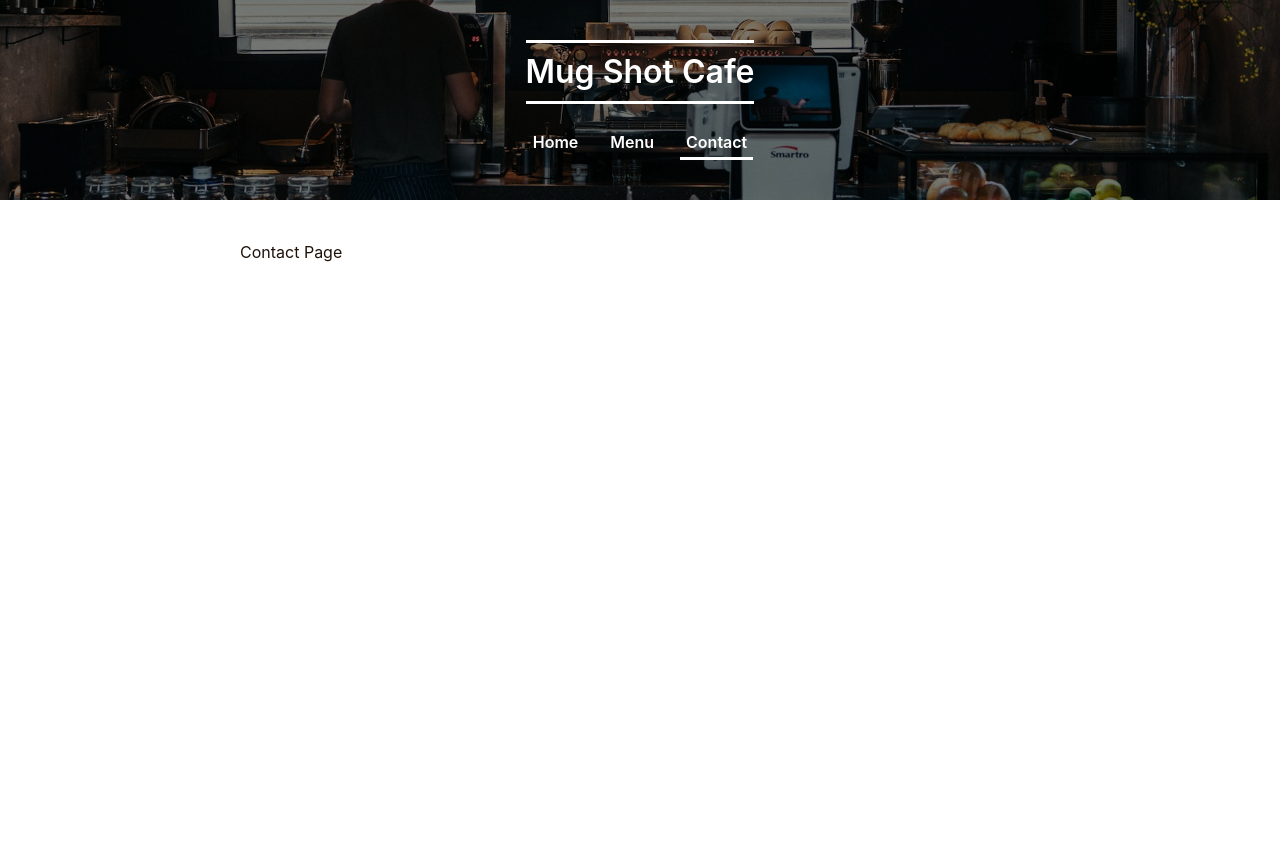
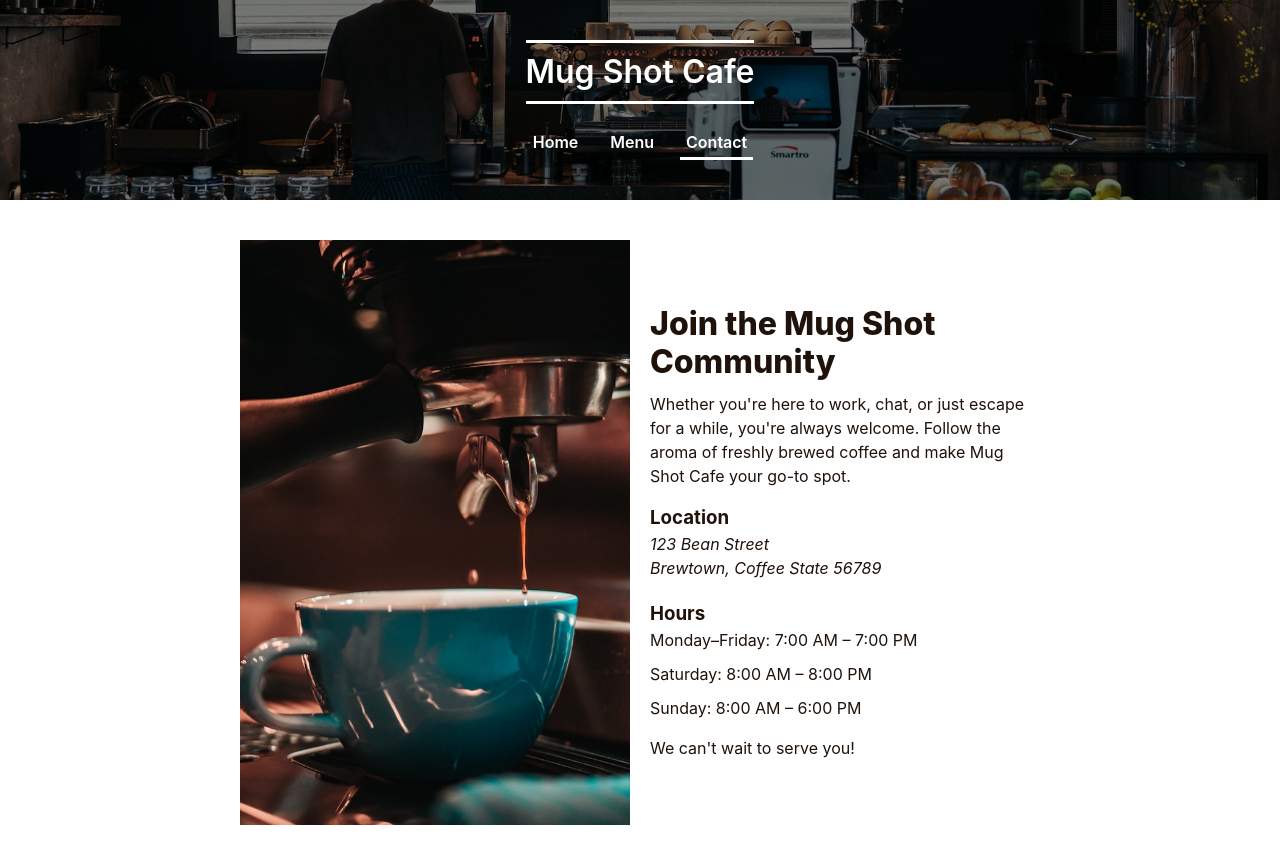
Before and after one commit to jsklcodes/restaurant-page-top, a website built with webpack: page src/template.html in a window 1280 px wide. Both pictures are taken after a click on the button "Contact". Before the commit the page ends 800 px from the top, so only its background shows below. Built offline with nearby package versions, Linux system fonts and the light colour scheme.

Commit message:
Create contact content
This commit keeps the changes to create the contact content, as well
style it.

```diff
--- a/src/index.css
+++ b/src/index.css
@@ -125,3 +125,34 @@ img {
 .menu__list {
   list-style: none;
 }
+
+/* MARK: Contact */
+.contact {
+  display: grid;
+  grid-template-columns: repeat(auto-fit, minmax(24rem, 1fr));
+  gap: 2rem;
+  align-items: center;
+}
+
+.contact__title {
+  font-weight: 800;
+  font-size: clamp(2.4rem, 2.5vw, 3.2rem);
+  line-height: 1.2;
+  margin-bottom: 1rem;
+}
+
+.contact__description {
+  margin-bottom: 1.6rem;
+}
+
+.contact__details {
+  display: grid;
+  gap: 2rem;
+}
+
+.contact__hours-list {
+  display: grid;
+  gap: 1rem;
+  list-style: none;
+  margin-bottom: 1.6rem;
+}
--- a/src/pages/Contact.js
+++ b/src/pages/Contact.js
@@ -1,3 +1,38 @@
+import contactImage from '../images/img-2.jpg';
+
 export const getContactPage = () => {
-  return 'Contact Page';
+  return `
+    <section class="contact">
+      <img src="${contactImage}" alt="A close-up of an espresso machine pouring espresso into a teal ceramic cup.">
+      <div>
+        <h2 class="contact__title">Join the Mug Shot Community</h2>
+
+        <p class="contact__description">
+          Whether you're here to work, chat, or just escape for a while, you're always welcome. Follow the aroma of
+          freshly brewed coffee and make Mug Shot Cafe your go-to spot.
+        </p>
+
+        <div class="contact__details">
+          <div class="contact__location">
+            <h3 class="contact__subtitle">Location</h3>
+            <address class="contact__address">
+              123 Bean Street<br>
+              Brewtown, Coffee State 56789
+            </address>
+          </div>
+
+          <div class="contact__hours">
+            <h3 class="contact__subtitle">Hours</h3>
+            <ul class="contact__hours-list">
+              <li>Monday–Friday: 7:00 AM – 7:00 PM</li>
+              <li>Saturday: 8:00 AM – 8:00 PM</li>
+              <li>Sunday: 8:00 AM – 6:00 PM</li>
+            </ul>
+          </div>
+        </div>
+
+        <p class="contact__welcome">We can't wait to serve you!</p>
+      </div>
+    </section>
+  `;
 };
```
Also changed, not shown: src/images/img-2.jpg (added).
